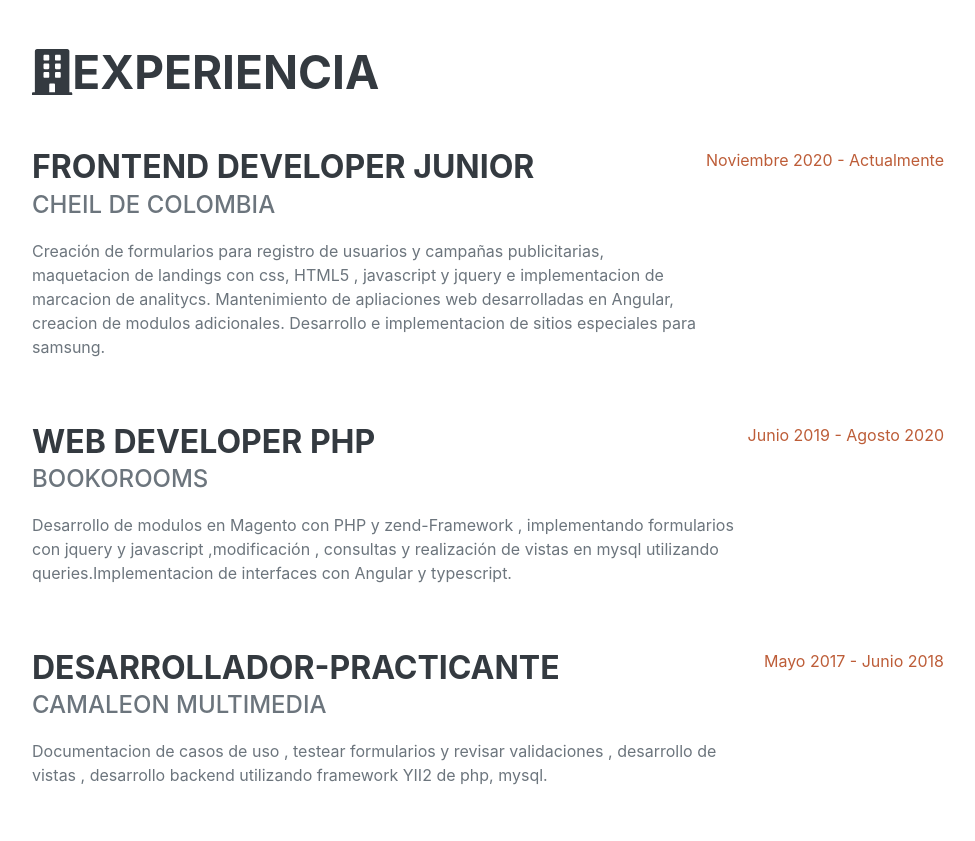
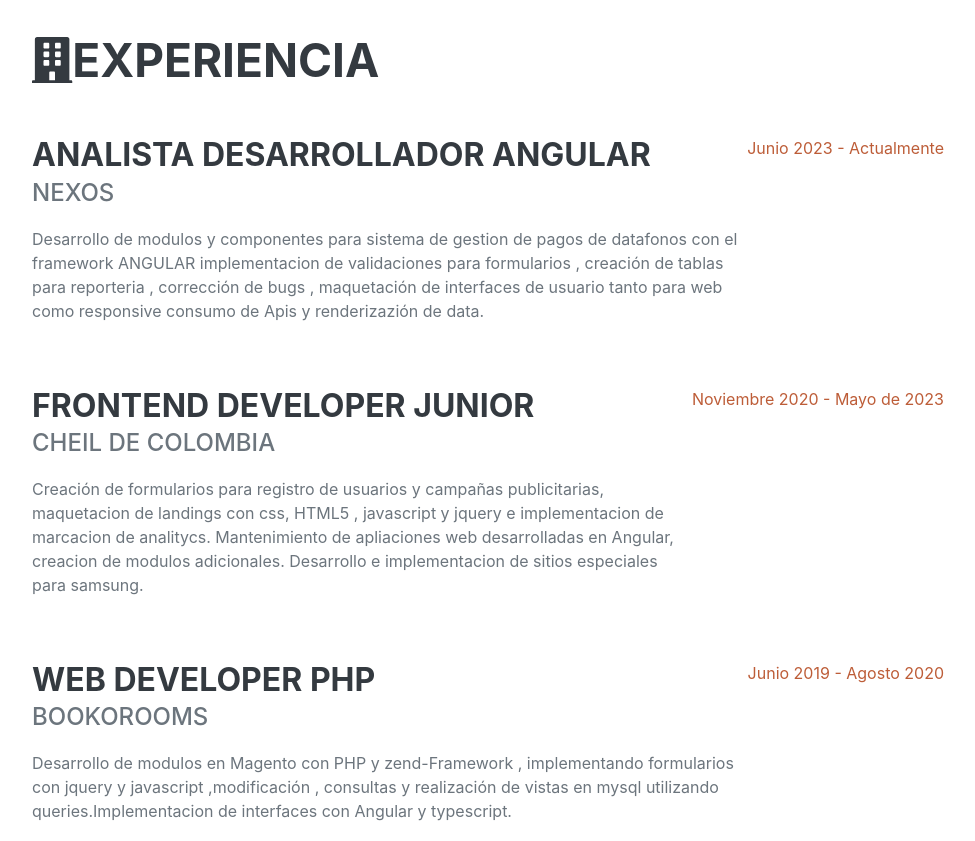
Before and after one commit to julianclavijo2/curriculum, a plain HTML site: page index.html in a window 1280 px wide. Shown: the part 960-1801 px from the top of the page, without its empty margins (288-1263 px from the left). Drawn offline with nearby package versions, Linux system fonts and the light colour scheme; a web font is replaced by a local one.

Commit message:
Add files via upload

```diff
--- a/index.html
+++ b/index.html
@@ -12,7 +12,7 @@
     <script src="https://use.fontawesome.com/releases/v5.13.0/js/all.js" crossorigin="anonymous"></script>
     <!-- Google fonts-->
     <link href="https://fonts.googleapis.com/css?family=Saira+Extra+Condensed:500,700" rel="stylesheet"
-        type="text/css" />
+        type="text/css" />f
     <link href="https://fonts.googleapis.com/css?family=Muli:400,400i,800,800i" rel="stylesheet" type="text/css" />
     <!-- Core theme CSS (includes Bootstrap)-->
     <link href="css/styles.css" rel="stylesheet" />
@@ -56,7 +56,7 @@
                 </h1>
                 <div class="subheading mb-5" style="  border-bottom: 1px solid #ccc;
                     padding-bottom: 71px;">
-                    Cra 40 B # 1H - 12 ·colombia· (+57) 3194168176·
+                    (+57) 3194168176·
                     <a href="mailto:name@email.com">julianclavijo2@gmail.com</a>
                 </div>
                 <p class="lead mb-5">Front End Developer +2 años de experiencia en el sector de la tecnología para clientes Samsung y sector Turístico , ejecutando e implementando aplicaciones web , en lenguajes de programación como HTML, CSS, Javascript, Typescript , Bootstrap y frameworks | Angular, control de versiones GIT | GITHUB | BITBUCKET.
@@ -83,6 +83,18 @@
                 <h2 class="mb-5"><i class="fas fa-building"></i>Experiencia</h2>
                 <div class="d-flex flex-column flex-md-row justify-content-between mb-5">
                     <div class="flex-grow-1">
+                        <h3 class="mb-0">Analista desarrollador Angular</h3>
+                        <div class="subheading mb-3">NEXOS</div>
+                        <p>Desarrollo de modulos y componentes para sistema de gestion de pagos de datafonos
+                            con el framework ANGULAR  implementacion de validaciones para formularios , creación de tablas para reporteria ,
+                            corrección de bugs , maquetación de interfaces de usuario tanto para web como  responsive consumo de Apis  y renderizazión de data.
+
+                        </p>
+                    </div>
+                    <div class="flex-shrink-0"><span class="text-primary">Junio 2023 - Actualmente</span></div>
+                </div>
+                <div class="d-flex flex-column flex-md-row justify-content-between mb-5">
+                    <div class="flex-grow-1">
                         <h3 class="mb-0">FrontEnd developer Junior</h3>
                         <div class="subheading mb-3">CHEIL DE COLOMBIA</div>
                         <p>Creación de formularios para registro de usuarios y campañas publicitarias, maquetacion de
@@ -92,7 +104,7 @@
 
                         </p>
                     </div>
-                    <div class="flex-shrink-0"><span class="text-primary">Noviembre 2020 - Actualmente</span></div>
+                    <div class="flex-shrink-0"><span class="text-primary">Noviembre 2020 - Mayo de 2023</span></div>
                 </div>
                 <div class="d-flex flex-column flex-md-row justify-content-between mb-5">
                     <div class="flex-grow-1">
```
